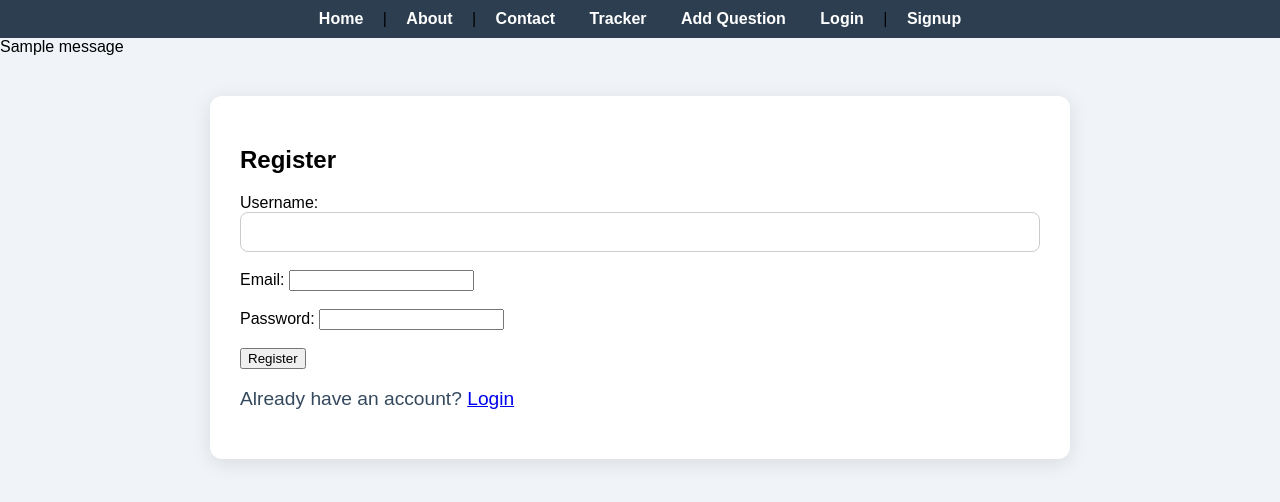
After one commit to Prasannamudadla/codebook-flask-app, a Flask app: page /signup in a window 1280 px wide. The commit adds this page. Shown: the top 502 px of the page. Run offline with Flask 3, Linux system fonts and the light colour scheme; tables that the repository leaves empty hold one stand-in row (values such as "Sample post"); one stand-in notice (Sample message) is shown.

Commit message:
Added user authentication with login, signup, password hashing, and session management

```diff
--- a/app.py
+++ b/app.py
@@ -1,8 +1,74 @@
-from flask import Flask, render_template,request,redirect
+from flask import Flask, render_template,request,redirect, url_for, session, flash
 import sqlite3
+from models import db, User
 
 #create the Flask app
 app = Flask(__name__)
+app.secret_key = "your_secret_key"  # Required for session/flash
+app.config['SQLALCHEMY_DATABASE_URI'] = 'sqlite:///site.db'
+app.config['SQLALCHEMY_TRACK_MODIFICATIONS'] = False
+
+db.init_app(app)
+
+with app.app_context():
+    db.create_all()  # creates the tables (User in this case)
+
+@app.route('/signup', methods=['GET', 'POST'])
+def signup():
+    if request.method == 'POST':
+        username = request.form['username']
+        email = request.form['email']
+        password = request.form['password']
+
+        existing_user = User.query.filter_by(email=email).first()
+        if existing_user:
+            flash('Email already registered. Please log in.', 'danger')
+            return redirect(url_for('login'))
+
+        new_user = User(username=username, email=email)
+        new_user.set_password(password)   # use helper instead of direct bcrypt
+
+        db.session.add(new_user)
+        db.session.commit()
+
+        flash('Account created successfully! Please log in.', 'success')
+        return redirect(url_for('login'))
+
+    return render_template('signup.html')
+
+@app.route('/login', methods=['GET', 'POST'])
+def login():
+    if request.method == 'POST':
+        email = request.form['email']
+        password = request.form['password']
+
+        user = User.query.filter_by(email=email).first()
+        if user and user.check_password(password):   # use helper
+            session['user_id'] = user.id
+            session['username'] = user.username
+            flash('Login successful!', 'success')
+            return redirect(url_for('dashboard'))
+        else:
+            flash('Invalid email or password. Please try again.', 'danger')
+
+    return render_template('login.html')
+
+@app.route('/dashboard')
+def dashboard():
+    if 'user_id' not in session:
+        flash("Please log in first.", "warning")
+        return redirect(url_for('login'))
+    user = User.query.get(session['user_id'])  # fetch user object
+    return render_template("dashboard.html", user=user)
+
+
+@app.route('/logout')
+def logout():
+    session.pop('user_id', None)
+    session.pop('username', None)
+    flash("You have been logged out.", "info")
+    return redirect(url_for('login'))
+
 
 #Define a route for the home page
 @app.route('/')
@@ -40,18 +106,29 @@ def contact():
 
 @app.route('/tracker')
 def tracker():
+    if 'user_id' not in session:
+        flash("Please log in first.", "warning")
+        return redirect(url_for('login'))
+
+    user_id = session['user_id']
     conn = sqlite3.connect('db/codebook.db')
     conn.row_factory = sqlite3.Row
     cursor = conn.cursor()
 
-    cursor.execute("SELECT * from questions")
+    # Fetch only questions for this user
+    cursor.execute("SELECT * FROM questions WHERE user_id=?", (user_id,))
     questions = cursor.fetchall()
+    conn.close()
 
-    conn.close()
-    return render_template("tracker.html",questions = questions)
+    return render_template("tracker.html", questions=questions)
 
-@app.route('/add',methods = ['GET','POST'])
+
+@app.route('/add', methods=['GET','POST'])
 def add_question():
+    if 'user_id' not in session:
+        flash("Please log in first.", "warning")
+        return redirect(url_for('login'))
+
     if request.method == 'POST':
         title = request.form["title"]
         topic = request.form["topic"]
@@ -61,53 +138,75 @@ def add_question():
         conn = sqlite3.connect('db/codebook.db')
         cursor = conn.cursor()
         cursor.execute('''
-                    INSERT INTO questions (title,topic,status,notes)
-                    VALUES(?,?,?,?)
-                ''',(title,topic,status,notes))
+            INSERT INTO questions (title, topic, status, notes, user_id)
+            VALUES (?, ?, ?, ?, ?)
+        ''', (title, topic, status, notes, session['user_id']))
         conn.commit()
         conn.close()
-        return redirect('/tracker')
+        flash("Question added!", "success")
+        return redirect(url_for('tracker'))
+
     return render_template('add.html')
 
 
 
+@app.route('/edit/<int:id>', methods=['GET', 'POST'])
+def edit_question(id):
+    if 'user_id' not in session:
+        flash("Please log in first.", "warning")
+        return redirect(url_for('login'))
 
-@app.route('/edit/<int:id>',methods = ['GET','POST'])
-def edit_question(id):
     conn = sqlite3.connect('db/codebook.db')
     conn.row_factory = sqlite3.Row
     cursor = conn.cursor()
 
+    # Fetch the question only if it belongs to this user
+    cursor.execute("SELECT * FROM questions WHERE id=? AND user_id=?", (id, session['user_id']))
+    question = cursor.fetchone()
+    if not question:
+        flash("Question not found or you can't edit it!", "danger")
+        conn.close()
+        return redirect(url_for('tracker'))
+
     if request.method == 'POST':
         title = request.form['title']
         topic = request.form['topic']
-        status =request.form['status']
+        status = request.form['status']
         notes = request.form['notes']
 
         cursor.execute('''
-                       UPDATE questions
-                       SET title = ?,topic = ?,status = ?,notes = ?
-                       WHERE id = ?
-                       ''',(title,topic,status,notes,id))
-
+            UPDATE questions
+            SET title=?, topic=?, status=?, notes=?
+            WHERE id=? AND user_id=?
+        ''', (title, topic, status, notes, id, session['user_id']))
         conn.commit()
         conn.close()
-        return redirect('/tracker')
+        flash("Question updated!", "success")
+        return redirect(url_for('tracker'))
 
-    #GET request - fetch question data to prefill form
-    cursor.execute('SELECT * FROM questions WHERE id = ?',(id,))
-    question = cursor.fetchone()
     conn.close()
-    return render_template('edit.html',question = question)
+    return render_template('edit.html', question=question)
+
 
 @app.route('/delete/<int:id>')
 def delete_question(id):
+    if 'user_id' not in session:
+        flash("Please log in first.", "warning")
+        return redirect(url_for('login'))
+
     conn = sqlite3.connect('db/codebook.db')
-    cursor =conn.cursor()
-    cursor.execute("DELETE FROM questions WHERE id = ?",(id,))
+    cursor = conn.cursor()
+
+    # Delete only if question belongs to this user
+    cursor.execute("DELETE FROM questions WHERE id=? AND user_id=?", (id, session['user_id']))
     conn.commit()
     conn.close()
-    return redirect('/tracker')
+
+    flash("Question deleted!", "info")
+    return redirect(url_for('tracker'))
+
 
 if __name__ == '__main__':
+    with app.app_context():
+        db.create_all()  # create User table in site.db
     app.run(debug = True)
--- a/templates/base.html
+++ b/templates/base.html
@@ -13,7 +13,27 @@
         <a href = "/contact">Contact</a>
         <a href = "/tracker">Tracker</a>
         <a href = "/add">Add Question</a>
+                {% if 'user_id' in session %}
+            <a href="{{ url_for('dashboard') }}">Dashboard</a> |
+            <a href="{{ url_for('logout') }}">Logout</a>
+        {% else %}
+            <a href="{{ url_for('login') }}">Login</a> |
+            <a href="{{ url_for('signup') }}">Signup</a>
+        {% endif %}
+
     </nav>
+    <!-- Flash Messages -->
+    {% with messages = get_flashed_messages(with_categories=true) %}
+        {% if messages %}
+            <div class="flash-messages">
+                {% for category, message in messages %}
+                    <div class="alert alert-{{ category }}">
+                        {{ message }}
+                    </div>
+                {% endfor %}
+            </div>
+        {% endif %}
+    {% endwith %}
 
     <!--Page content will be filled here-->
     <div class = "container">
--- /dev/null
+++ b/templates/signup.html
@@ -0,0 +1,20 @@
+{% extends "base.html" %}
+
+{% block content %}
+<h2>Register</h2>
+
+<form method="POST">
+    <label>Username:</label>
+    <input type="text" name="username" required><br><br>
+
+    <label>Email:</label>
+    <input type="email" name="email" required><br><br>
+
+    <label>Password:</label>
+    <input type="password" name="password" required><br><br>
+
+    <button type="submit">Register</button>
+</form>
+
+<p>Already have an account? <a href="{{ url_for('login') }}">Login</a></p>
+{% endblock %}
```
Also changed, not shown: init_db.py (+26 -22 lines), models.py (added, +16 -0 lines), templates/dashboard.html (added, +10 -0 lines), templates/login.html (added, +17 -0 lines), instance/site.db (added).
